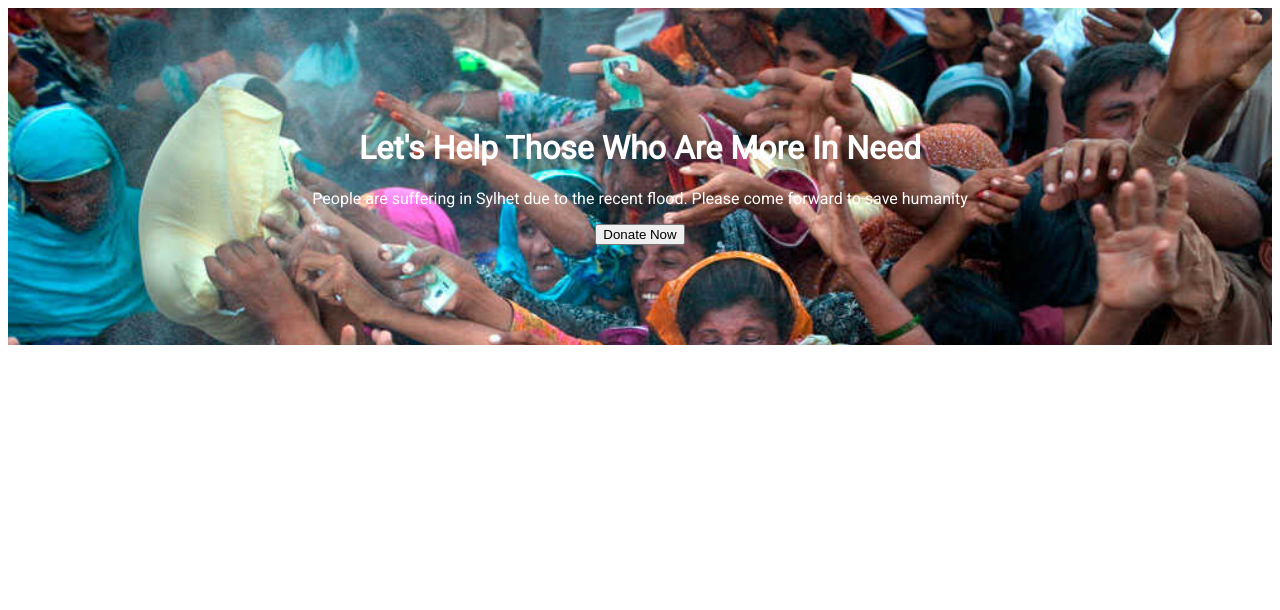
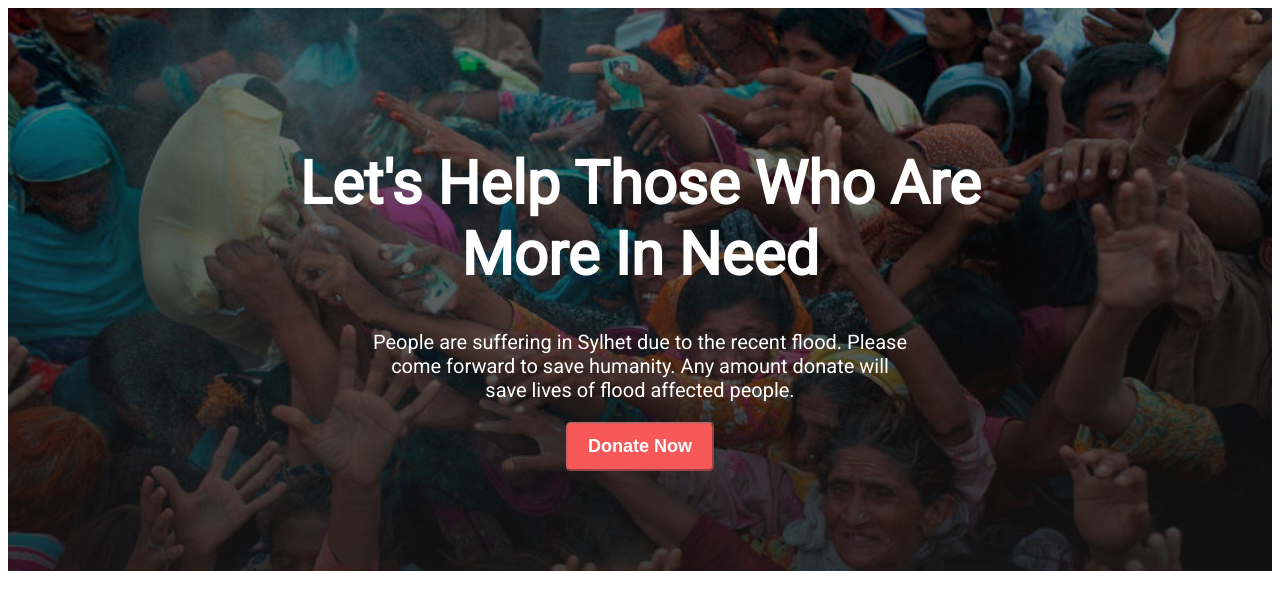
Before and after one commit to shahidpavel/donate-today, a plain HTML site: page index.html in a window 1280 px wide. Drawn offline with Linux system fonts and the light colour scheme.

Commit message:
added button css

```diff
--- a/index.html
+++ b/index.html
@@ -14,9 +14,10 @@
 
 <body>
     <div class="top-banner-CTA">
-        <h1>Let's Help Those Who Are More In Need</h1>
-        <p>People are suffering in Sylhet due to the recent flood. Please come forward to save humanity</p>
-        <button>Donate Now</button>
+        <h1>Let's Help Those Who Are <br> More In Need</h1>
+        <p>People are suffering in Sylhet due to the recent flood. Please <br> come forward to save humanity. Any amount
+            donate will <br> save lives of flood affected people.</p>
+        <button class="donate-button">Donate Now</button>
     </div>
 </body>
 
--- a/style.css
+++ b/style.css
@@ -1,13 +1,40 @@
 body {
     font-family: 'Roboto', sans-serif;
+}
+
+h1 {
+    font-size: 60px;
+}
+
+h2 {
+    font-size: 45px;
+}
+
+h3 {
+    font-size: 30px;
+}
+
+p {
+    font-size: 20px;
 }
 
 .top-banner-CTA {
     background-size: 100%;
     text-align: center;
-    background-image: url(images/donation6.jpg);
+    background-image: linear-gradient(to bottom, rgba(0, 0, 0, 0.5), rgba(22, 20, 20, 0.822)),
+        url(images/donation6.jpg);
     background-repeat: no-repeat;
     color: white;
     padding: 100px 100px 100px 100px;
 
 }
+
+.donate-button {
+    color: white;
+    background-color: rgb(247, 89, 89);
+    padding: 12px 20px;
+    border-color: rgba(119, 119, 119, 0.438);
+    border-radius: 5px;
+    font-size: 18px;
+    font-weight: 800;
+}
```
